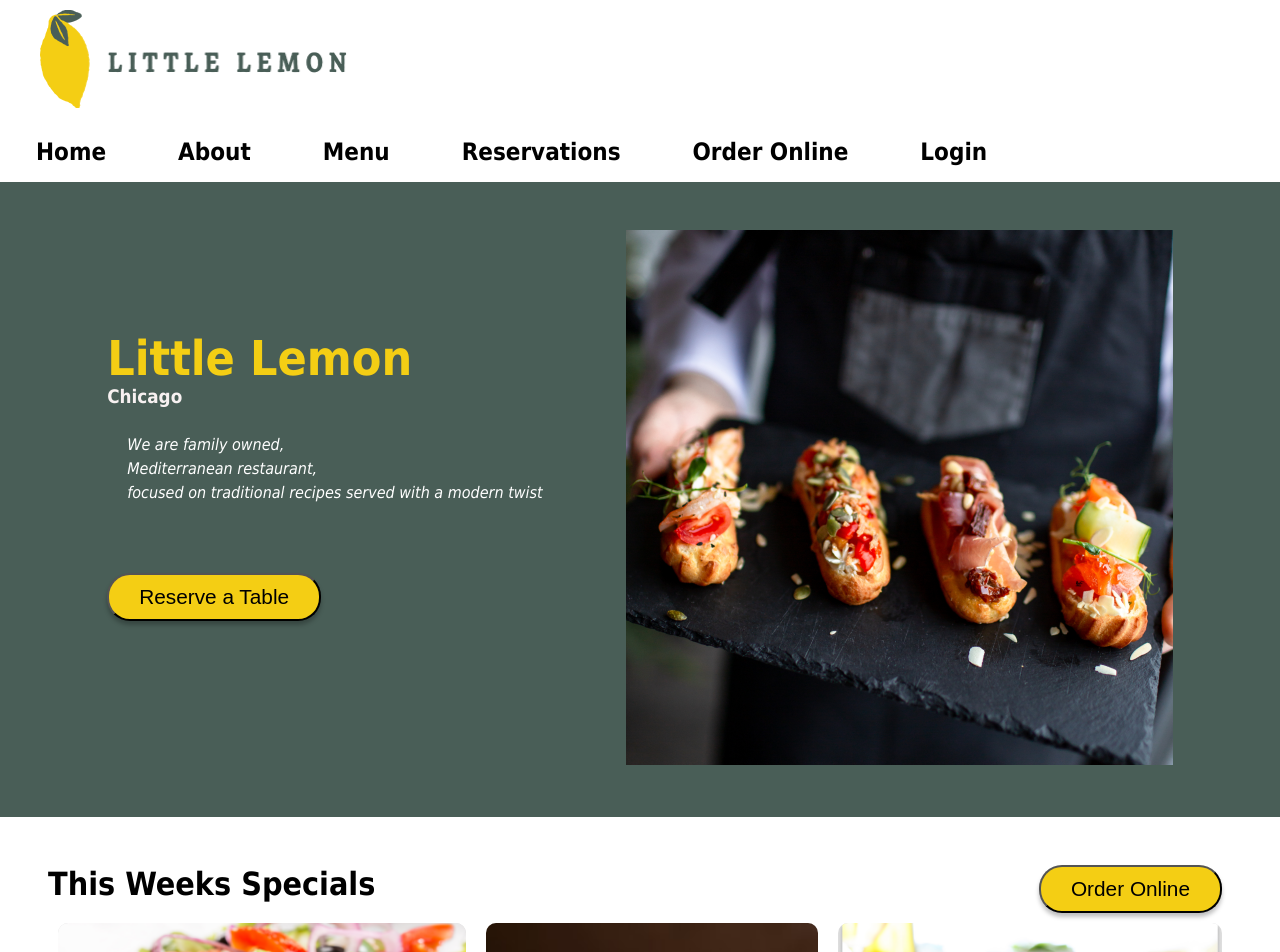
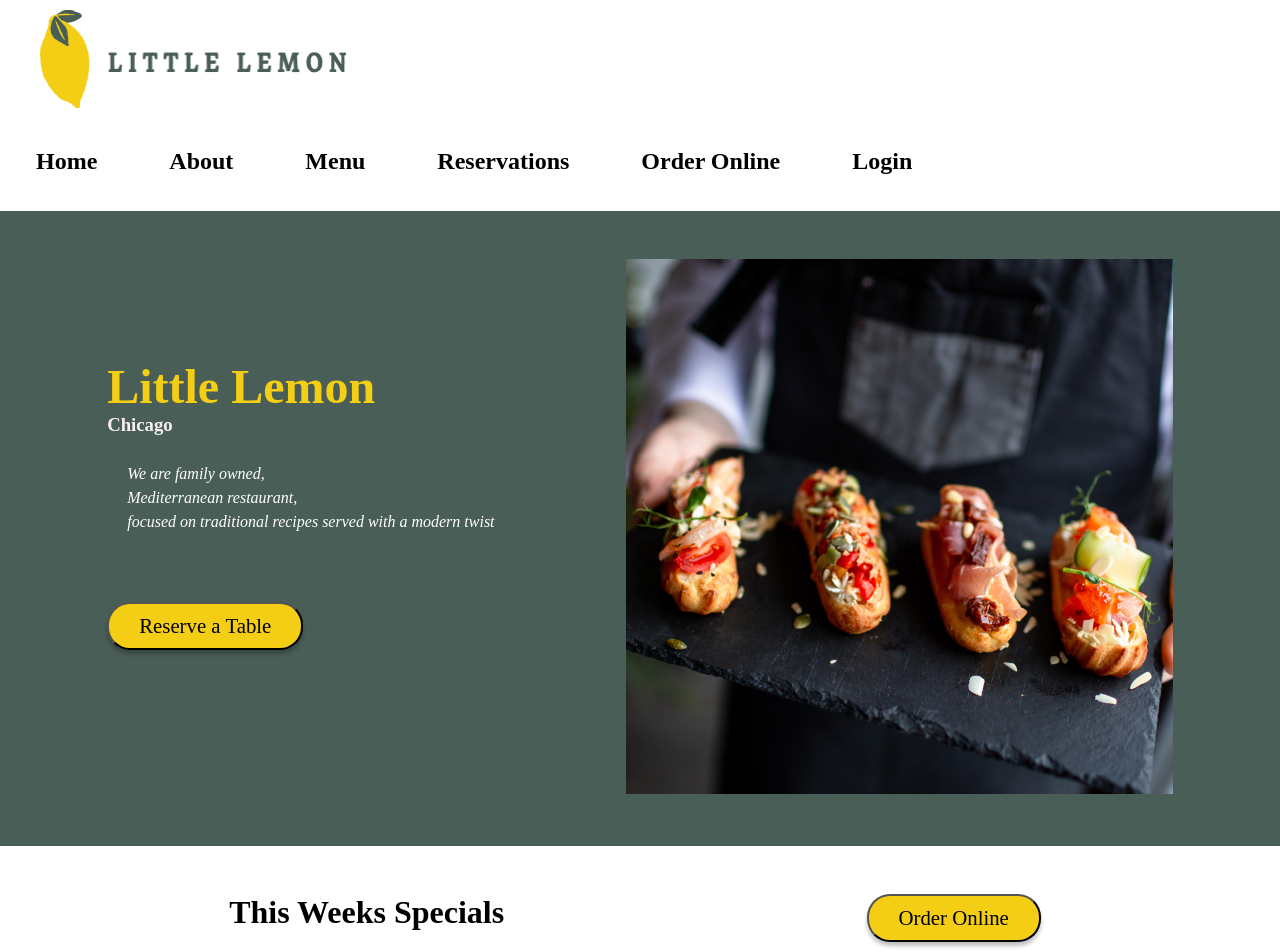
Before and after one commit to ransidis/table-bookig-system, a React (Create React App) app: page / in a window 1280 px wide. Shown: the top 952 px of the page. Built offline with nearby package versions, Linux system fonts and the light colour scheme.

Commit message:
Homepage Completed

```diff
--- a/package.json
+++ b/package.json
@@ -13,6 +13,7 @@
     "@testing-library/user-event": "^13.5.0",
     "react": "^18.2.0",
     "react-dom": "^18.2.0",
+    "react-router-dom": "^6.21.2",
     "react-scripts": "5.0.1",
     "web-vitals": "^2.1.4"
   },
--- a/src/App.js
+++ b/src/App.js
@@ -3,9 +3,8 @@ import Header from "./Header.js"
 import Nav from"./Nav.js"
 import Footer from"./Footer.js"
 import Main from"./Main.js"
-import './App.css';
-import './sizes/mobile.css'
-import './sizes/tablet.css'
+
+import { Route, Routes, Link } from 'react-router-dom';
 
 function App() {
   return (
@@ -14,7 +13,9 @@ function App() {
         <Header/>
         <Nav/>
       </div>
-      <Main/>
+      <Routes>
+        <Route path='/' element={<Main/>}/>
+      </Routes>
       <Footer/>
     </main>
   );
--- a/src/Footer.css
+++ b/src/Footer.css
@@ -14,6 +14,7 @@ li{
 
 footer a{
     color: white;
+    text-decoration: none;
 }
  a:hover{
     color: #F4CE14;
--- a/src/Footer.js
+++ b/src/Footer.js
@@ -4,7 +4,8 @@ import {
     faInstagram } from "@fortawesome/free-brands-svg-icons";
   import { faEnvelope } from "@fortawesome/free-solid-svg-icons";
   import './Footer.css';
-  import './sizes/mobile.css';
+  import { Link } from 'react-router-dom';
+
 
 
   const socials = [
@@ -28,13 +29,13 @@ function Footer(){
         <footer>
             <div className="doormat-menu">
             <ul>
-                    <li><a href='/Header.js'>Home</a></li>
-                    <li><a href='/Header.js'>About</a></li>
-                    <li><a href='/Header.js'>Menu</a></li>
-                    <li><a href='/Header.js'>Reservations</a></li>
-                    <li><a href='/Header.js'>Order Online</a></li>
-                    <li><a href='/Header.js'>Login</a></li>
-                </ul>
+            <Link to="/" className='nav-item'>Home</Link>
+            <Link to="/" className='nav-item'>About</Link>
+            <Link to="/" className='nav-item'>Menu</Link>
+            <Link to="/" className='nav-item'>Reservations</Link>
+            <Link to="/" className='nav-item'>Order Online</Link>
+            <Link to="/" className='nav-item'>Login</Link>
+        </ul>
             </div>
             <div className="contact">
                 <ul>
--- a/src/Header.css
+++ b/src/Header.css
@@ -22,12 +22,14 @@ Header img{
   height: 98px;
   margin: auto;
 }
+
+/*Nav*/
 Nav{
   flex-flow: row wrap;
   justify-content: stretch;
 }
 
-Nav li{
+Nav .nav-item{
   list-style-type: none;
   display: inline-block;
   margin: 1rem;
--- a/src/Main.css
+++ b/src/Main.css
@@ -1,3 +1,14 @@
+
+@font-face {
+    font-family: 'YourFontName';
+    src: url('https://fonts.googleapis.com/css2?family=Markazi+Text:wght@400..700&display=swap') format('truetype');
+    /* Add additional formats for cross-browser compatibility if necessary */
+  }
+
+*{
+    font-family: 'Markazi Text';
+}
+
 
 .hero{
     background-color:#495E57;
@@ -23,6 +34,11 @@
     background: #F4CE14;
     box-shadow: 0px 4px 4px 0px rgba(0, 0, 0, 0.25);
     font-size: 1.3rem;
+}
+
+.hero button:hover{
+    box-shadow: 5px 5px 10px rgba(0, 0, 0, 0.5);
+    border: 3px solid black ;
 }
 
 
@@ -62,7 +78,10 @@
 
 .highlights .dcards{
     display: flex;
+    padding: 0 10%;
+
 }
+
 .highlights #dcardid{
     background-color: #DEDEDE;
     border-radius: 10px;
@@ -82,7 +101,7 @@
 
 .highlights .title{
     display: flex;
-    justify-content: space-between;
+    justify-content: space-around
 }
 
 .highlights button{
@@ -119,10 +138,6 @@
     margin: 10px;
 }
 
-.testimonials .avatarnamecontainer{
-    display: flex;
-    flex-direction: row;
-}
 .testimonials p{
     font-style: italic;
 }
@@ -143,11 +158,9 @@
 
 .about-us{
     display: flex;
-    flex-direction: row;
     padding: 5% 10%;
     align-items: center;
     justify-content: center;
-
 }
 
 .about-us .description{
@@ -158,8 +171,6 @@
     padding-top: 5%;
     padding-bottom: 5%;
     padding-left: 5%;
-
-
 }
 
 .img1{
@@ -172,5 +183,3 @@
     width: 250px;
     transform: translatex(-100px);
 }
-
-/*Footer*/
--- a/src/Main.js
+++ b/src/Main.js
@@ -1,5 +1,6 @@
 import hero_image from "./images/hero_image.png"
 import './Main.css';
+import './sizes/mobile.css';
 import GreekSalad from "./images/GreekSalad.png"
 import LemonDessert from "./images/LemonDessert.png"
 import Bruchetta from "./images/Bruchetta.png"
--- a/src/Nav.js
+++ b/src/Nav.js
@@ -1,16 +1,17 @@
-import './sizes/mobile.css';
+
+import { Link } from 'react-router-dom';
 
 function Nav(){
 
     return(
         <nav>
         <ul>
-            <li><a href='/Header.js'>Home</a></li>
-            <li><a href='/Header.js'>About</a></li>
-            <li><a href='/Header.js'>Menu</a></li>
-            <li><a href='/Header.js'>Reservations</a></li>
-            <li><a href='/Header.js'>Order Online</a></li>
-            <li><a href='/Header.js'>Login</a></li>
+            <Link to="/" className='nav-item'>Home</Link>
+            <Link to="/" className='nav-item'>About</Link>
+            <Link to="/" className='nav-item'>Menu</Link>
+            <Link to="/" className='nav-item'>Reservations</Link>
+            <Link to="/" className='nav-item'>Order Online</Link>
+            <Link to="/" className='nav-item'>Login</Link>
         </ul>
     </nav>
     )
--- a/src/index.js
+++ b/src/index.js
@@ -4,10 +4,11 @@ import './index.css';
 import App from './App';
 import reportWebVitals from './reportWebVitals';
 import Logo from "./images/Logo.png";
+import { BrowserRouter } from 'react-router-dom';
 
 const root = ReactDOM.createRoot(document.getElementById('root'));
 root.render(
-  <React.StrictMode>
+  <BrowserRouter>
     <head>
     <meta name="description" content="We are family owned, Mediterranean restaurant, focused on traditional recipes served with a modern twist"/>
     <meta name="og:title" content="Little Lemons Restaurent"/>
@@ -16,7 +17,7 @@ root.render(
     <meta name="viewport" content="width=device-width, initial-scale=1.0"></meta>
     </head>
     <App />
-  </React.StrictMode>
+  </BrowserRouter>
 );
 
 // If you want to start measuring performance in your app, pass a function
--- a/src/sizes/mobile.css
+++ b/src/sizes/mobile.css
@@ -15,6 +15,8 @@
 
       padding-left: 1%;
       padding-right: 1%;
+      text-align: center;
+
   }
 
   Main p{
@@ -39,13 +41,19 @@
     margin-bottom: 2rem;
   }
 
- nav{
-    display: inline-block;
-    flex-direction: column;
-    text-align: center;
-    margin: auto;
-    overflow: hidden;
-  }
+ /*Nav*/
+
+ main .header-bar {
+  display:inline;
+}
+
+ Nav .nav-item{
+  display: flex;
+  margin: auto;
+  color: #000;
+  font-size: 20px;
+  font-weight: 700;
+}
 
 
 
@@ -66,11 +74,13 @@
 .highlights .dcards{
     display: flex;
     flex-direction: column;
+    padding: 0 0%;
 }
 .highlights #dcardid{
     background-color: #DEDEDE;
     border-radius: 10px;
     margin: 10px;
+    text-align: center;
 }
 
 
@@ -86,6 +96,7 @@
 
 .highlights .title{
     display: flex;
+    flex-direction: column;
     justify-content: space-between;
 }
 
@@ -100,26 +111,18 @@
 
 /*Testimonials*/
 
-
-.testimonials #timageid {
-  width: 100px;
-  height: auto;
-  margin-bottom: -20px;
-  margin-top: 10px;
+.testimonials .tcards{
+  display: flex;
+  flex-direction: column;
+  margin-left: 5%;
+  margin-right: 5%;
 }
 
-.testimonials .tcards{
-  display: flex;
-  margin-left: 5%;
-  margin-right: 5%;
-  flex-direction: column;
+.testimonials #tcardid{
+    background-color: #ffffff;
+    border-radius: 10px;
 }
 
-
-.testimonials .avatarnamecontainer{
-  display: flex;
-  flex-direction: column;
-}
 .testimonials p{
   font-style: italic;
 }
@@ -139,10 +142,10 @@
 
 /*About Us*/
 
-.about-us{
+.about-us {
   display: flex;
   flex-direction: column;
-  padding: 5% 10%;
+  text-align: center;
 }
 .about-us h1{
   padding: 0 10% 0 10%;
@@ -152,26 +155,25 @@
   padding: 0 20% 5% 20%;
 }
 
-.about-us .description{
-  flex: 1;
-}
-.about-us .images{
-  flex: 1;
-  padding-top: 5%;
-  padding-bottom: 5%;
-  padding-left: 5%;
-}
-
 .img1{
-  width: 250px;
+  width: 100%;
+  margin: auto;
   transform: translatey(0px);
-
+  transform: translatex(0rem);
 }
 
 .img2{
-  width: 250px;
+  width: 100%;
   transform: translatex(0px);
 }
+
+.about-us .images{
+  flex: 1;
+  padding-top: 1%;
+  padding-bottom: 1%;
+  padding-left: 1%;
+}
+
 
 /*Footer*/
 footer{
@@ -182,4 +184,9 @@ footer{
   gap: 20px;
 }
 
+.doormat-menu ul{
+  display: flex;
+  flex-direction: column;
+}
+
   }
```
Also changed, not shown: 1 other file (tests, documents, lock files or other folders).
